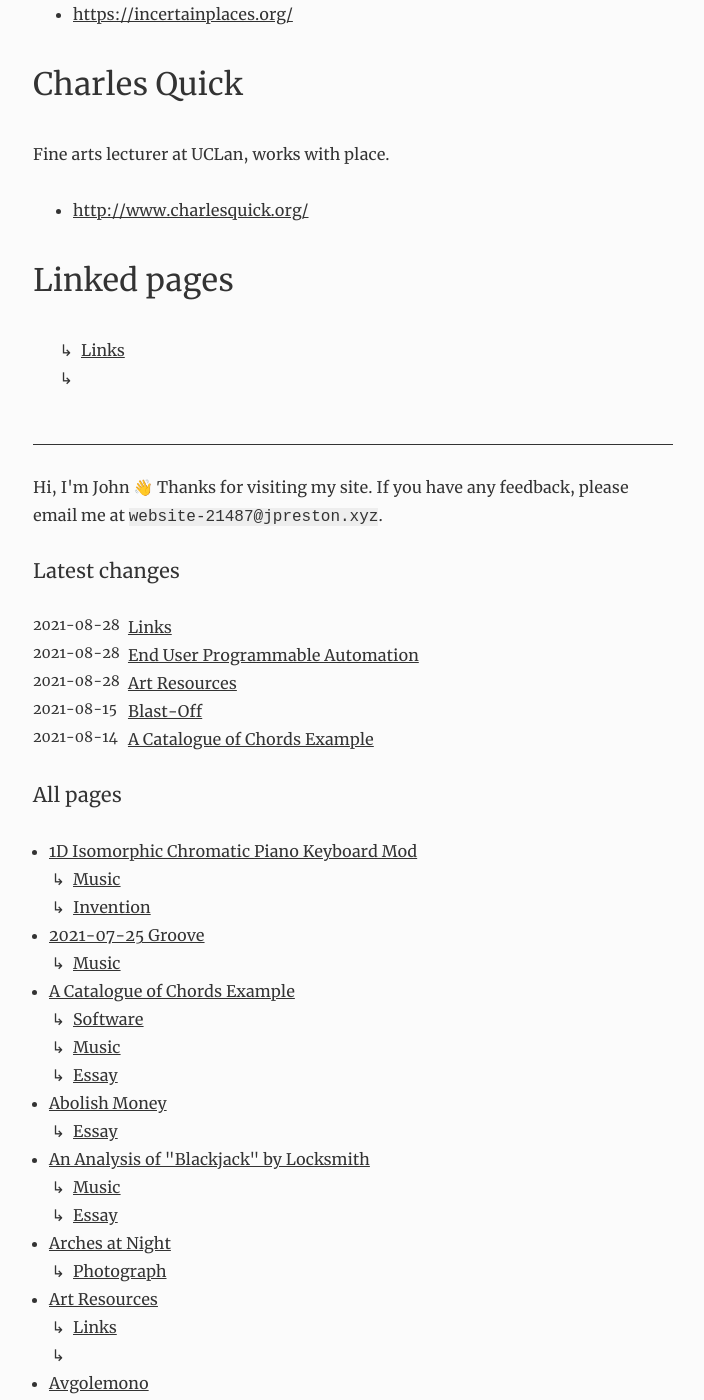
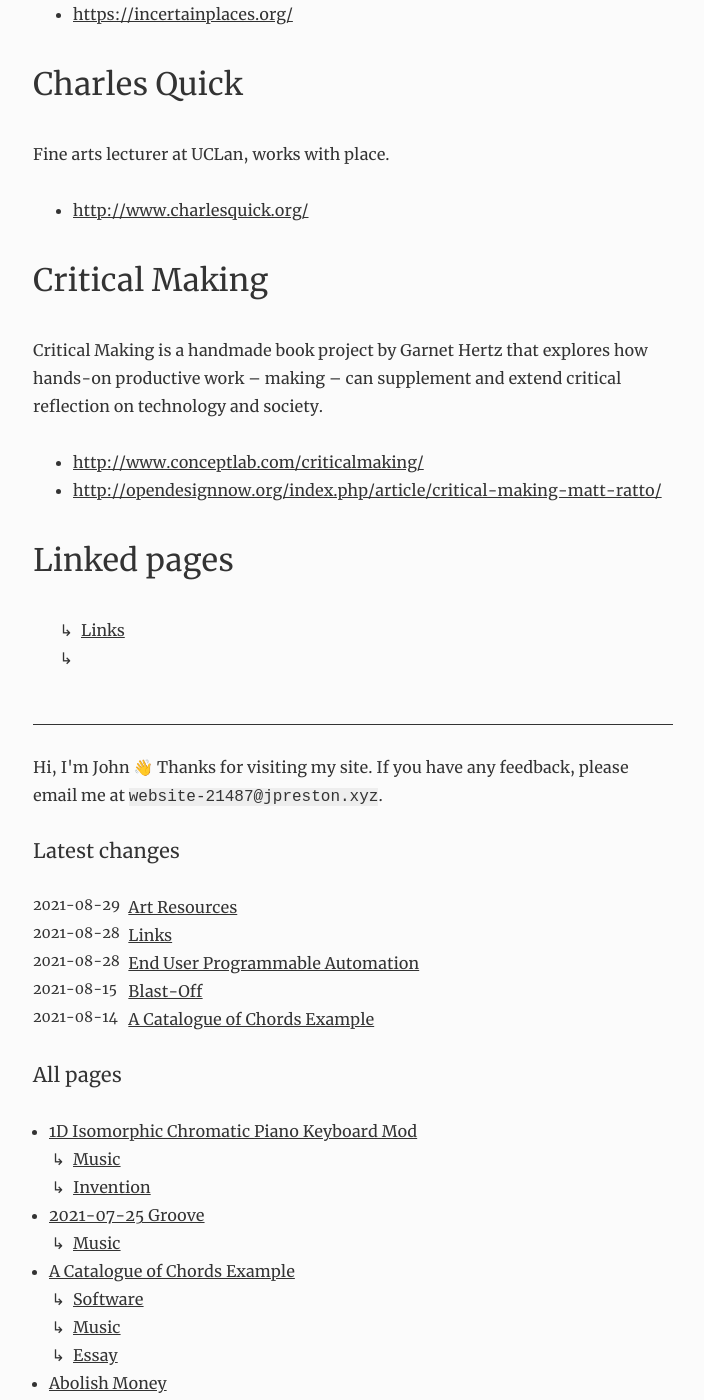
Before and after one commit to wcerfgba/jpreston.xyz, a Jekyll site: the page built from art-resources.md, in a window 1280 px wide and 1400 px high, scrolled down 4490 px. Shown: the whole window, without its empty margins (287-991 px from the left). Built offline with Jekyll 4.4.1, drawn with Linux system fonts in a browser that asks for light colours.

Commit message:
Add Critical Making to Art Resources

```diff
--- a/art-resources.md
+++ b/art-resources.md
@@ -2,7 +2,7 @@
 layout: page
 title: Art Resources
 date: '2021-08-28'
-last_modified_at: '2021-08-28'
+last_modified_at: '2021-08-29'
 ---
 
 Some useful [[links]] about [[art]].
@@ -134,3 +134,10 @@ Place-based arts and commissions via UCLan.
 Fine arts lecturer at UCLan, works with place.
 
 * <http://www.charlesquick.org/>
+
+### Critical Making
+
+ Critical Making is a handmade book project by Garnet Hertz that explores how hands-on productive work -- making -- can supplement and extend critical reflection on technology and society.
+
+* <http://www.conceptlab.com/criticalmaking/>
+* <http://opendesignnow.org/index.php/article/critical-making-matt-ratto/>
```
